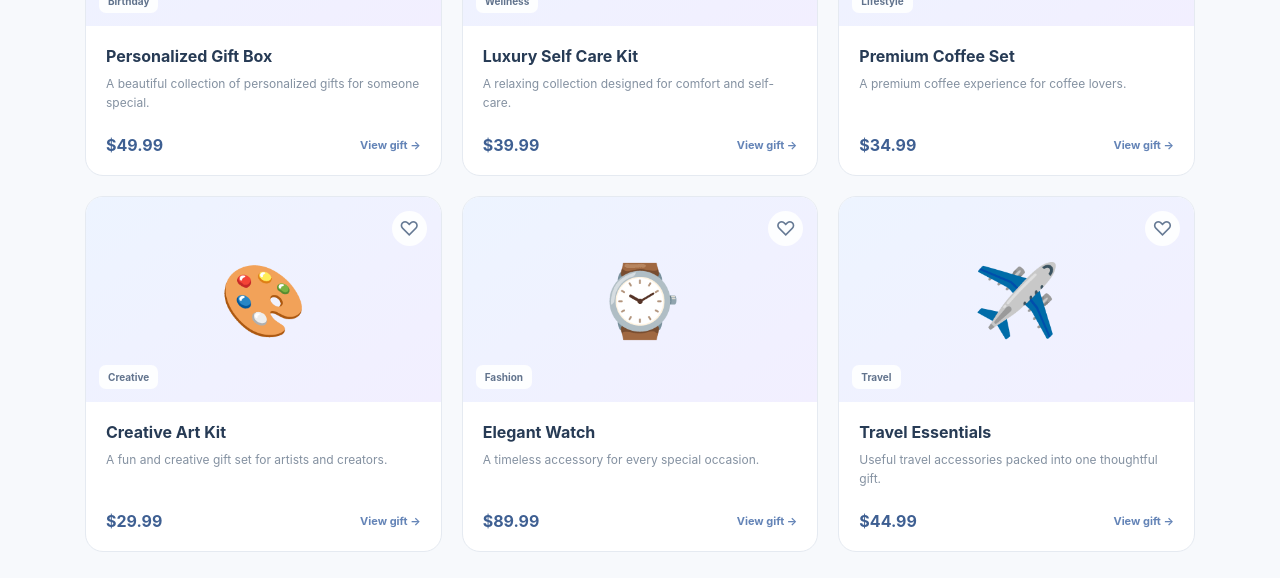
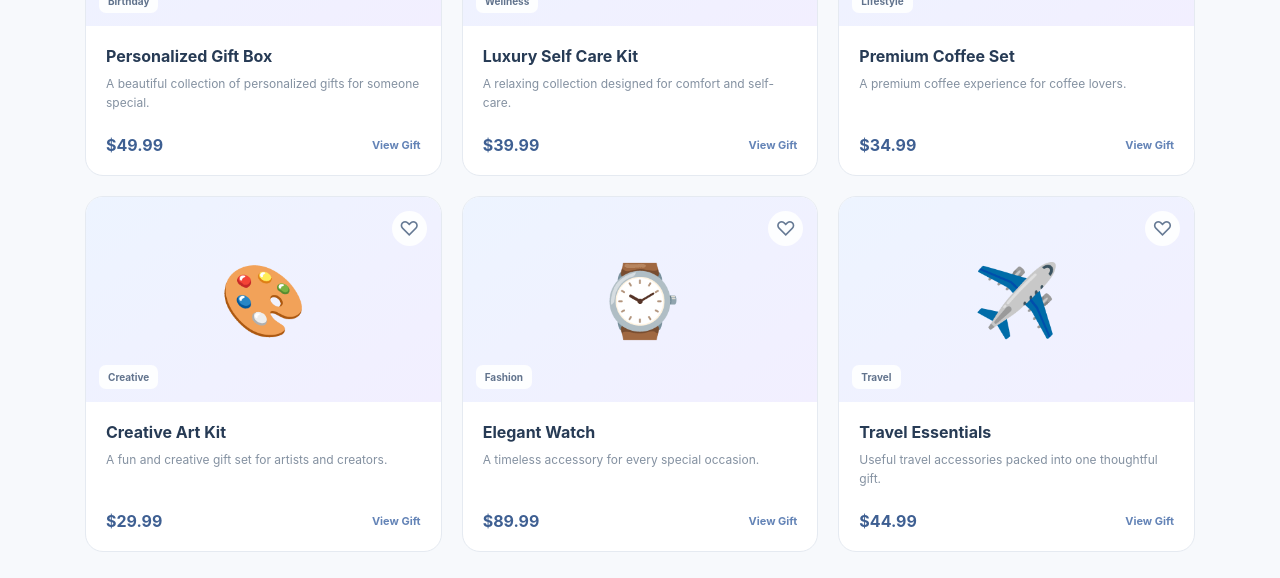
Before and after one commit to jahnvi-vyas/fullstack-capstone-project, a React (Create React App) app in the folder giftlink-frontend/: page / in a window 1280 px wide. Shown: the part 1320-1898 px from the top of the page. Built offline with nearby package versions, Linux system fonts and the light colour scheme; no server answers.

Commit message:
fix: fix Gift Details page navigation

```diff
--- a/giftlink-frontend/src/components/LoginPage/LoginPage.js
+++ b/giftlink-frontend/src/components/LoginPage/LoginPage.js
@@ -133,8 +133,6 @@ export default function LoginPage() {
                 </label>
 
                 <div className="input-wrapper">
-                  <span className="input-icon">✉</span>
-
                   <input
                     id="email"
                     type="email"
@@ -159,8 +157,6 @@ export default function LoginPage() {
                 </div>
 
                 <div className="input-wrapper">
-                  <span className="input-icon">🔒</span>
-
                   <input
                     id="password"
                     type={showPassword ? 'text' : 'password'}
--- a/giftlink-frontend/src/components/MainPage/MainPage.js
+++ b/giftlink-frontend/src/components/MainPage/MainPage.js
@@ -187,10 +187,12 @@ export default function MainPage() {
 
                 <div className="gift-footer">
                   <strong>{gift.price}</strong>
-
-                  <Link to={`/app/details/${gift.id}`}>
-                    View gift →
-                  </Link>
+                    <Link
+                        to={`/app/product/${gift._id}`}
+                        className="view-gift-btn"
+                    >
+                        View Gift
+                    </Link>
                 </div>
               </div>
 
```
